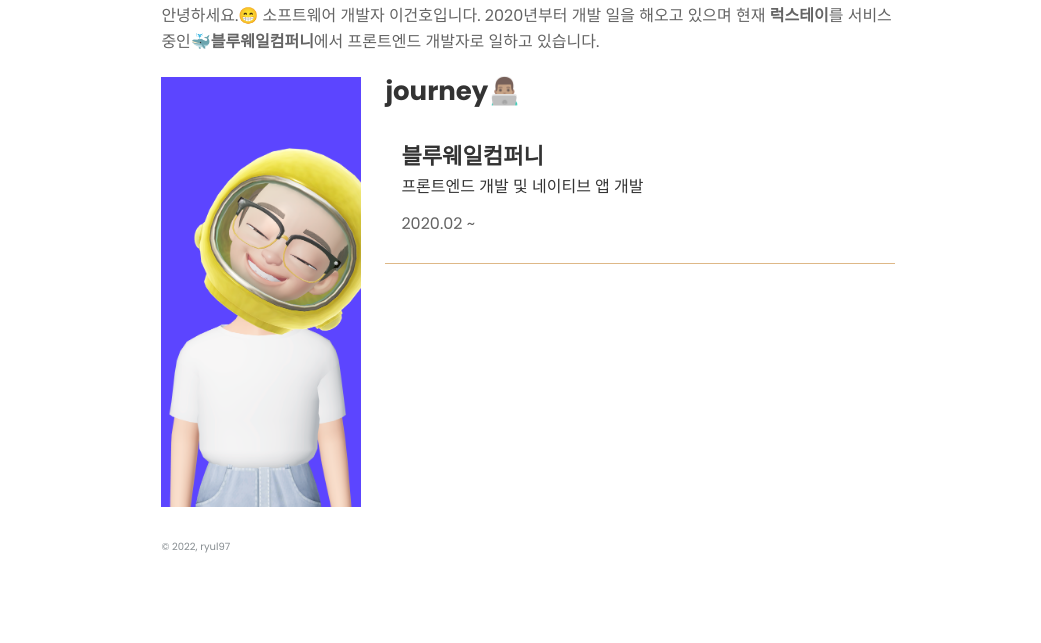
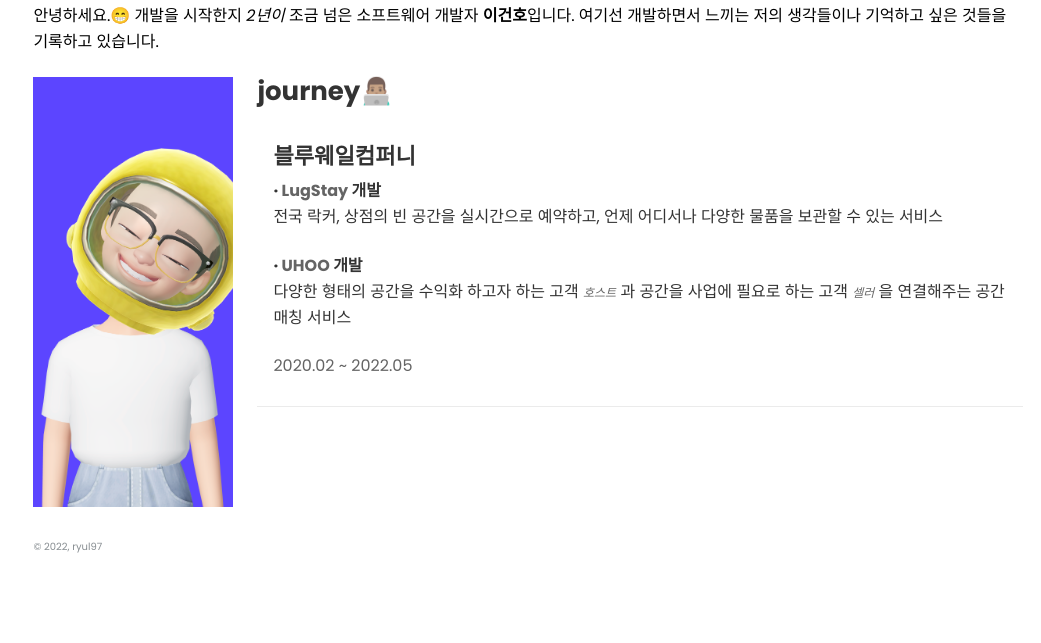
Before and after one commit to suchagunner/suchagunner.github.io, a Gatsby site: page / in a window 1280 px wide. Shown: the part 157-800 px from the top of the page, without its empty margins (112-1153 px from the left). Built offline with nearby package versions, Linux system fonts and the light colour scheme; Gatsby itself is replaced by a stand-in of ours; a web font is replaced by a local one.

```diff
--- a/gatsby-config.js
+++ b/gatsby-config.js
@@ -62,10 +62,10 @@
         name: `such a gunner 👈🏼`,
         short_name: `such a gunner 👈🏼`,
         start_url: `/`,
-        background_color: `#ffffff`,
+        background_color: `#ebebeb`,
         // This will impact how browsers show your PWA/website
         // https://css-tricks.com/meta-theme-color-and-trickery/
-        // theme_color: `#663399`,
+        theme_color: `#ebebeb`,
         display: `standalone`,
         icon: `src/images/logo-io.png`, // This path is relative to the root of the site.
       },
--- a/src/components/header.js
+++ b/src/components/header.js
@@ -28,7 +28,8 @@
         background: "#ffffff",
         width: "100%",
         zIndex: 1600,
-        fontFamily: "Poppins"
+        fontFamily: "Poppins",
+        borderBottom: "solid 1px #ebebeb",
       }}
     >
       <div
@@ -37,7 +38,7 @@
           justifyContent: "space-between",
           alignItems: "center",
           margin: `0 auto`,
-          maxWidth: 768,
+          maxWidth: 1024,
           height: "100%",
           padding: `1rem`,
         }}
--- a/src/components/header.module.css
+++ b/src/components/header.module.css
@@ -5,5 +5,5 @@
 }
 
 .title:hover {
-  color: burlywood;
+  color: #ebebeb;
 }
--- a/src/components/layout.js
+++ b/src/components/layout.js
@@ -31,7 +31,7 @@
       <div
         style={{
           margin: `1rem auto`,
-          maxWidth: 768,
+          maxWidth: 1024,
           padding: `0 1.0875rem 1.45rem`,
         }}
       >
--- a/src/components/nav.module.css
+++ b/src/components/nav.module.css
@@ -2,7 +2,7 @@
   font-size: 0.875rem;
   font-weight: 500;
   margin: 0.45rem;
-  text-decoration-color: burlywood;
+  text-decoration-color: #ebebeb;
   text-decoration: none;
   color: #292a2b;
   transition: color .2s;
@@ -10,8 +10,8 @@
 }
 
 .link:hover {
-  color: burlywood;
-  text-decoration: solid 2px burlywood underline;
+  color: #ebebeb;
+  text-decoration: solid 2px #ebebeb underline;
 }
 
 .nav {
--- a/src/markdowns/log/20220420-workout.mdx
+++ b/src/markdowns/log/20220420-workout.mdx
@@ -1,5 +1,6 @@
 ---
 title: "나의 운동"
+description: "여전히 운동은 괴롭고 힘들고 지루하고 근데 필요하고 막 하고싶고."
 date: "2022-04-20"
 ---
 
--- a/src/pages/index.js
+++ b/src/pages/index.js
@@ -10,31 +10,10 @@
   <Layout>
     <Seo title="Home" />
     <h1 style={{ fontSize: "2.25rem", fontFamily: "Poppins" }}>welcome</h1>
-    <p style={{ color: "#646464", fontSize: "1rem" }}>
-      안녕하세요.😁 소프트웨어 개발자 이건호입니다. 2020년부터 개발 일을 해오고
-      있으며 현재{" "}
-      <a
-        href="https://www.lugstay.com"
-        style={{ textDecoration: "none", color: "#646464", fontWeight: "bold" }}
-        target="_blank"
-        rel="noopener noreferrer"
-      >
-        럭스테이
-      </a>
-      를 서비스 중인
-      <a
-        style={{
-          textDecoration: "none",
-          color: "#646464",
-          fontWeight: "bold",
-        }}
-        href="https://hello.thewhale.blue/"
-        target="_blank"
-        rel="noopener noreferrer"
-      >
-        🐳블루웨일컴퍼니
-      </a>
-      에서 프론트엔드 개발자로 일하고 있습니다.
+    <p style={{ color: "#000000", fontSize: "1rem" }}>
+      안녕하세요.😁 개발을 시작한지 <i>2년이</i> 조금 넘은 소프트웨어 개발자{" "}
+      <b>이건호</b>입니다. 여기선 개발하면서 느끼는 저의 생각들이나 기억하고
+      싶은 것들을 기록하고 있습니다.
     </p>
     <div className={_style["history"]}>
       <StaticImage
@@ -49,8 +28,58 @@
         <ul className={_style.list}>
           <li className={_style.listItem}>
             <h3 style={{ marginBottom: "0.25rem" }}>블루웨일컴퍼니</h3>
-            <p>프론트엔드 개발 및 네이티브 앱 개발</p>
-            <p style={{ color: "#646464" }}>2020.02 ~</p>
+            <div style={{ marginTop: "0.5rem" }}>
+              <dl>
+                <dt>
+                  ·{" "}
+                  <a
+                    href="https://www.lugstay.com"
+                    style={{
+                      textDecoration: "none",
+                      color: "#646464",
+                      fontWeight: "bold",
+                    }}
+                    target="_blank"
+                    rel="noopener noreferrer"
+                  >
+                    LugStay
+                  </a>{" "}
+                  개발
+                </dt>
+                <dd>
+                  전국 락커, 상점의 빈 공간을 실시간으로 예약하고, 언제 어디서나
+                  다양한 물품을 보관할 수 있는 서비스
+                </dd>
+              </dl>
+              <dl>
+                <dt>
+                  ·{" "}
+                  <a
+                    href="https://u-hoo.com"
+                    style={{
+                      textDecoration: "none",
+                      color: "#646464",
+                      fontWeight: "bold",
+                    }}
+                    target="_blank"
+                    rel="noopener noreferrer"
+                  >
+                    UHOO
+                  </a>{" "}
+                  개발
+                </dt>
+                <dd>
+                  다양한 형태의 공간을 수익화 하고자 하는 고객{" "}
+                  <i style={{ fontSize: "0.75rem", color: "#676767" }}>
+                    호스트
+                  </i>{" "}
+                  과 공간을 사업에 필요로 하는 고객{" "}
+                  <i style={{ fontSize: "0.75rem", color: "#676767" }}>셀러</i>{" "}
+                  을 연결해주는 공간 매칭 서비스
+                </dd>
+              </dl>
+              <p style={{ color: "#646464" }}>2020.02 ~ 2022.05</p>
+            </div>
           </li>
         </ul>
       </div>
--- a/src/pages/index.module.css
+++ b/src/pages/index.module.css
@@ -12,7 +12,7 @@
 
 .list {
   margin: 0;
-  border-bottom: solid 1px burlywood;
+  border-bottom: solid 1px #ebebeb;
 }
 
 .listItem {
```
Also changed, not shown: src/components/article.js (added, +17 -0 lines), src/components/article.module.css (renamed from src/pages/article.module.css, +8 -4 lines), src/pages/log.js (+34 -15 lines), src/pages/til.js (+33 -15 lines), src/images/IMG_1768.JPG (added), src/images/bg.section.til.jpg (added), 3 other files.
